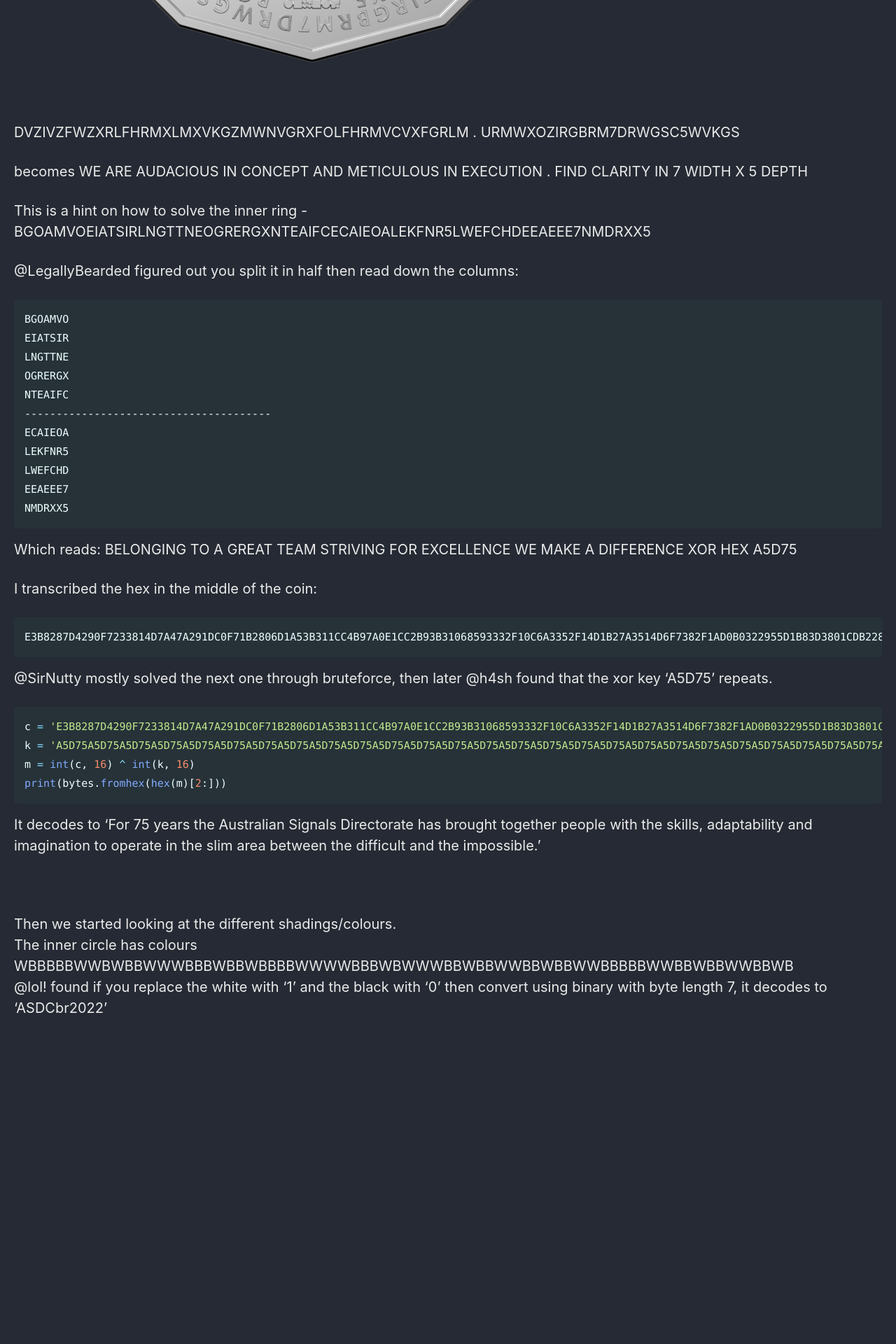
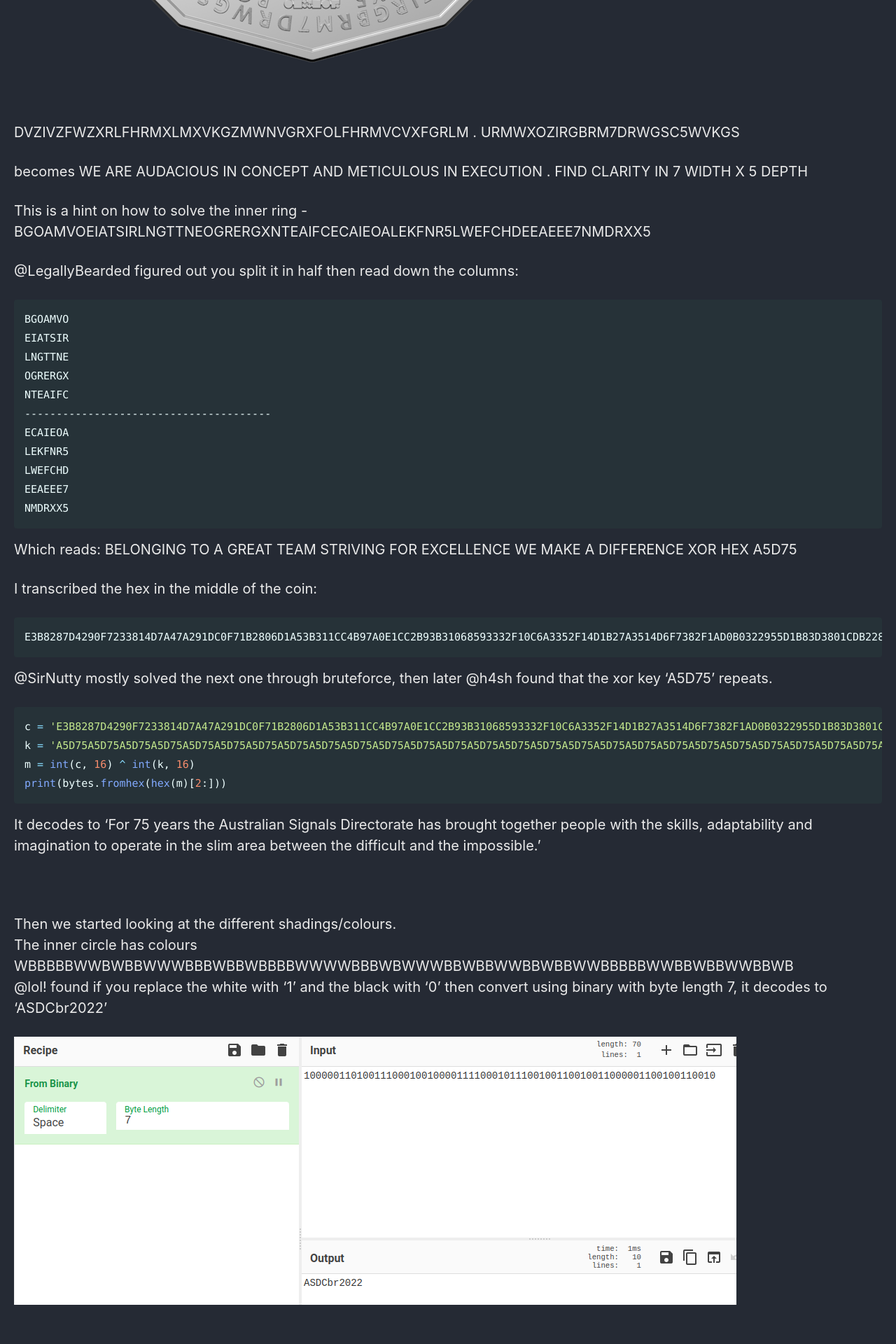
Before and after one commit to Connor-McCartney/Connor-McCartney.github.io, a Jekyll site: the page built from _pages/misc/ASD50c.md, in a window 1280 px wide. Shown: the part 1695-3615 px from the top of the page at 70% size. Built offline with Jekyll 4.4.1, drawn with Linux system fonts in a browser that asks for light colours; cached includes are drawn as plain includes; before the commit the page ends 3206 px from its top, so only the background shows below that.

Commit message:
Update ASD50c.md

```diff
--- a/_pages/misc/ASD50c.md
+++ b/_pages/misc/ASD50c.md
@@ -63,3 +63,5 @@ It decodes to 'For 75 years the Australian Signals Directorate has brought toget
 Then we started looking at the different shadings/colours. <br>
 The inner circle has colours WBBBBBWWBWBBWWWBBBWBBWBBBBWWWWBBBWBWWWBBWBBWWBBWBBWWBBBBBWWBBWBBWWBBWB <br>
 @lol! found if you replace the white with '1' and the black with '0' then convert using binary with byte length 7, it decodes to 'ASDCbr2022'
+
+![image](https://raw.githubusercontent.com/Connor-McCartney/Connor-McCartney.github.io/main/_pages/misc/images/ASDCbr2022.png)
```
